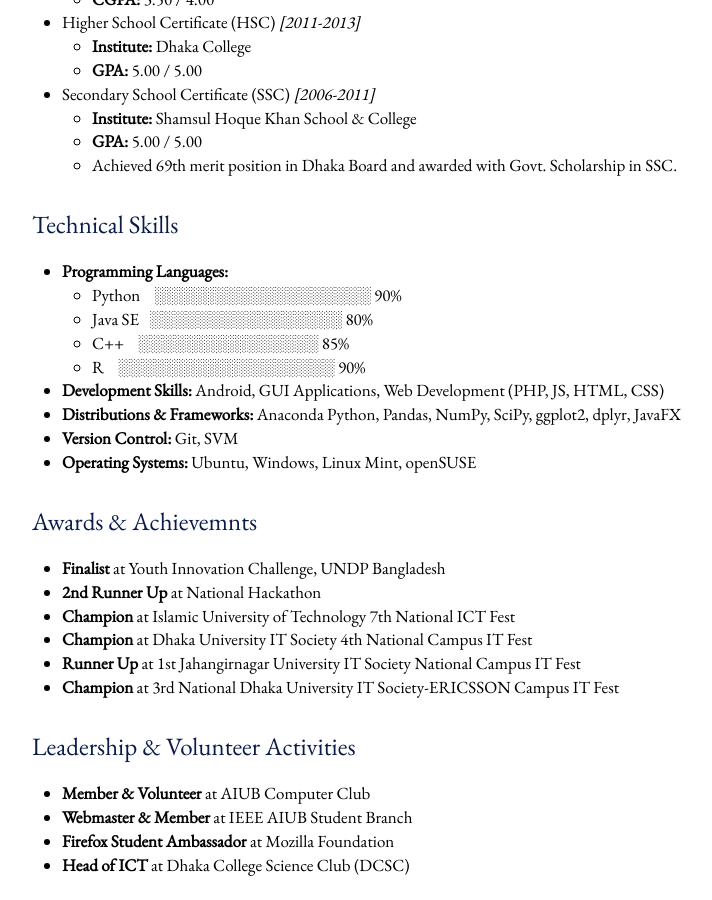
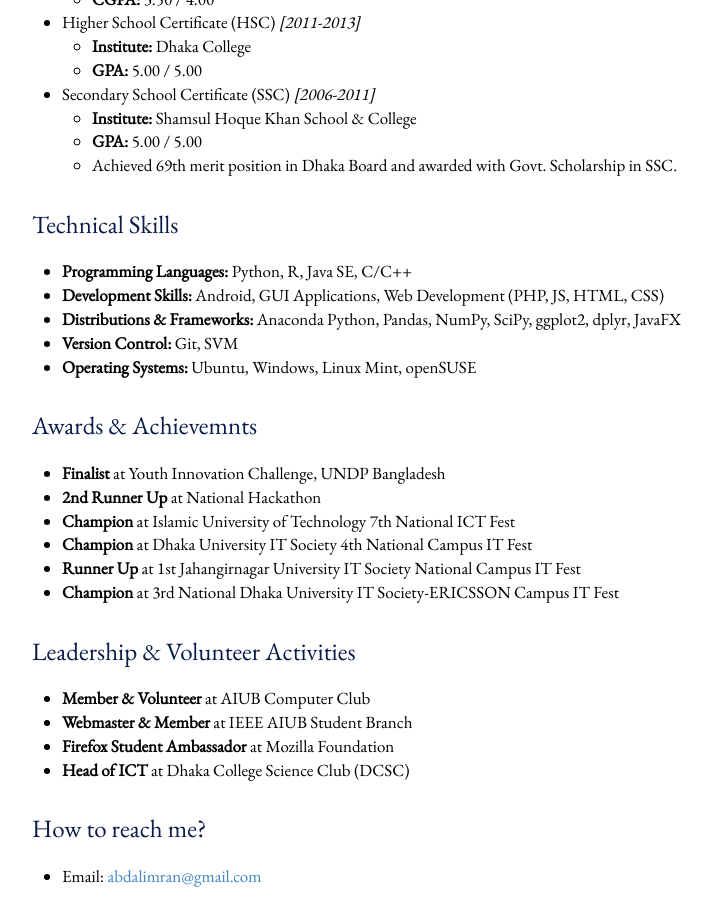
Before and after one commit to abdalimran/abdalimran.github.io, a Jekyll site: the page built from index.md, in a window 1280 px wide and 900 px high, scrolled down 913 px. Shown: the whole window, without its empty margins (143-855 px from the left). Built offline with Jekyll 4.4.1, drawn with Linux system fonts in a browser that asks for light colours; some web fonts are replaced.

Commit message:
Update index.md

```diff
--- a/index.md
+++ b/index.md
@@ -32,11 +32,7 @@ Data Science, Machine Learning, Deep Learning, Big Data, Programming languages a
 
 
 # Technical Skills
-* **Programming Languages:**
-   * Python &nbsp;&nbsp; ░░░░░░░░░░░░░░░░░░ 90%
-   * Java SE &nbsp;&nbsp;░░░░░░░░░░░░░░░░ 80%
-   * C++ &nbsp;&nbsp;    ░░░░░░░░░░░░░░░ 85%
-   * R &nbsp;&nbsp;      ░░░░░░░░░░░░░░░░░░ 90%
+* **Programming Languages:** Python, R, Java SE, C/C++
 * **Development Skills:** Android, GUI Applications, Web Development (PHP, JS, HTML, CSS)
 * **Distributions & Frameworks:** Anaconda Python, Pandas, NumPy, SciPy, ggplot2, dplyr, JavaFX
 * **Version Control:** Git, SVM
```
